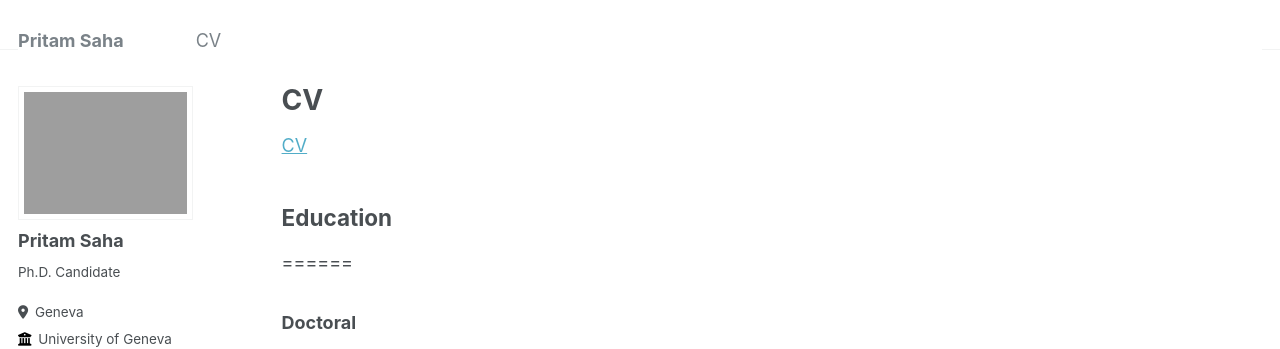
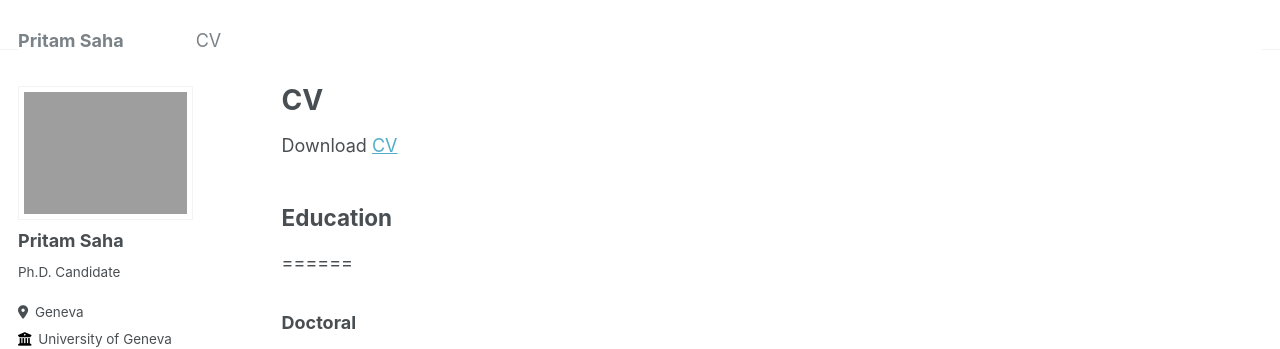
Before and after one commit to s-pritam/s-pritam.github.io, a Jekyll site: the page built from _pages/cv.md, in a window 1280 px wide and 900 px high. Shown: the top 349 px of the window. Built offline with Jekyll 4.4.1, drawn with Linux system fonts in a browser that asks for light colours.

Commit message:
Update cv.md

```diff
--- a/_pages/cv.md
+++ b/_pages/cv.md
@@ -9,7 +9,7 @@ redirect_from:
 
 {% include base_path %}
 
-<a href="https://git-pritamsaha.github.io/files/CV.pdf" target="_blank">CV</a>
+Download <a href="https://git-pritamsaha.github.io/files/CV.pdf" target="_blank">CV</a>
 
 ## Education
 ======
```
